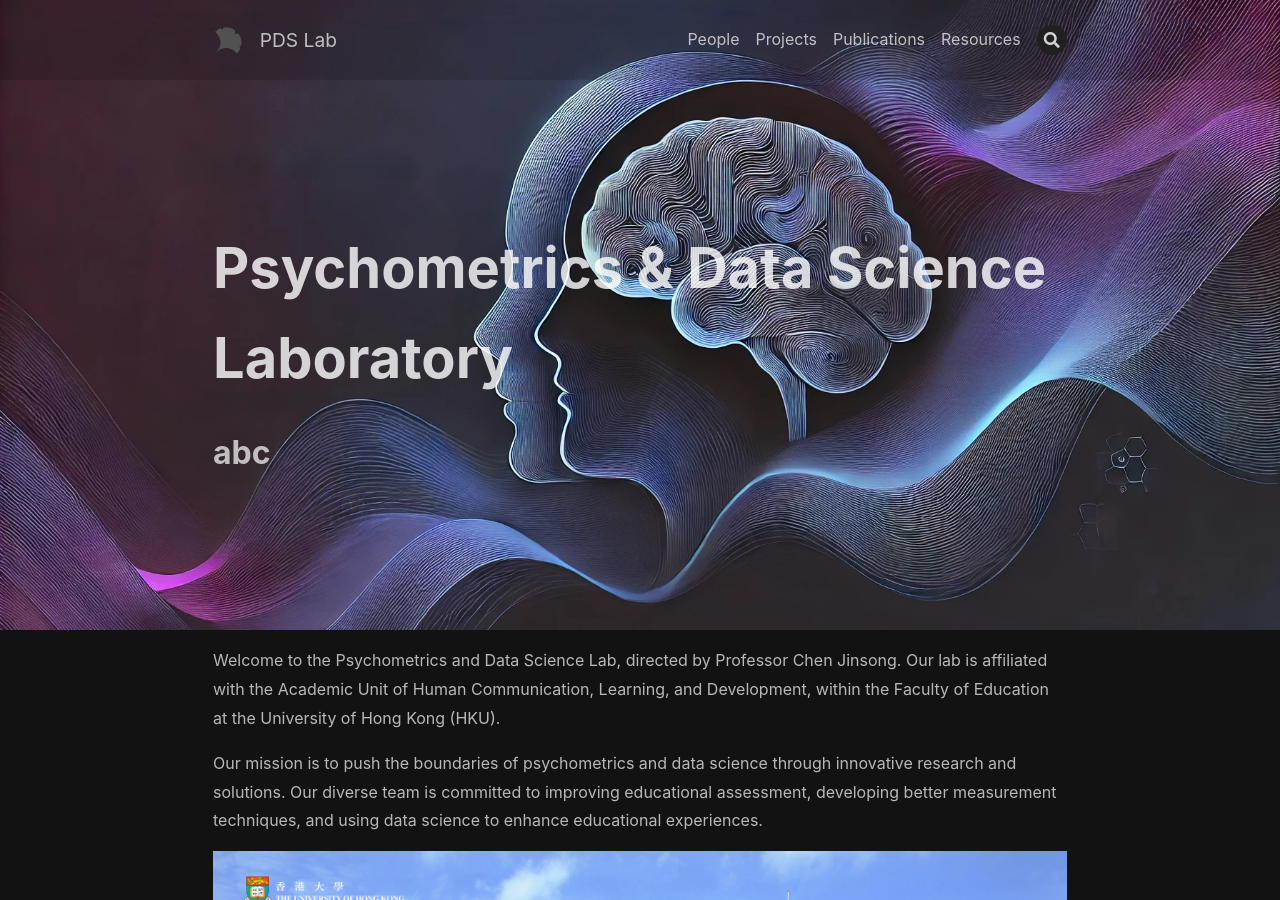
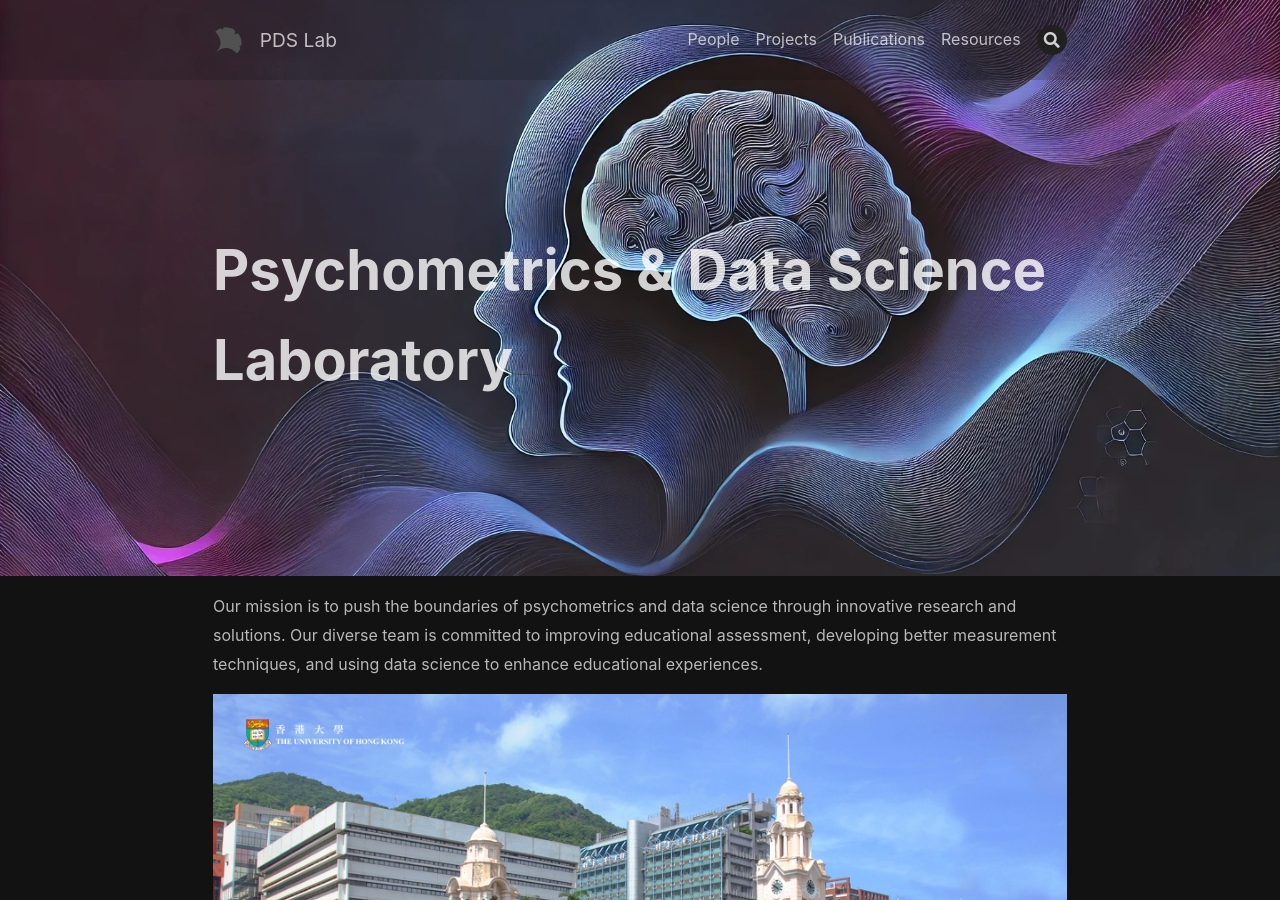
Before and after one commit to psychometrics-ds/psychometrics-ds.github.io, a Jekyll site: the page built from index.md, in a window 1280 px wide and 900 px high. Built offline with Jekyll 4.4.1, drawn with Linux system fonts in a browser that asks for light colours; nearby versions of some CDN libraries.

Commit message:
Update index.md

```diff
--- a/index.md
+++ b/index.md
@@ -10,17 +10,11 @@
   background_color: '#123'
   background_image:
     src: /assets/bg.webp
-  excerpt: abc
-excerpt: abc
+  excerpt: >
+    Welcome to the Psychometrics and Data Science Lab, directed by Professor Chen Jinsong. Our lab is affiliated with the Academic Unit of Human Communication, Learning, and Development, within the Faculty of Education at the University of Hong Kong (HKU).
 ---
 
-Welcome to the Psychometrics and Data Science Lab, directed by Professor Chen Jinsong. Our lab is affiliated with the Academic Unit of Human Communication, Learning, and Development, within the Faculty of Education at the University of Hong Kong (HKU).
-
-<!--more-->
-
 Our mission is to push the boundaries of psychometrics and data science through innovative research and solutions. Our diverse team is committed to improving educational assessment, developing better measurement techniques, and using data science to enhance educational experiences.
-
-<!--more-->
 
 <img src="/assets/main_campus.jpg" alt="photo of HKU main campus" width="100%"/>
 
```
